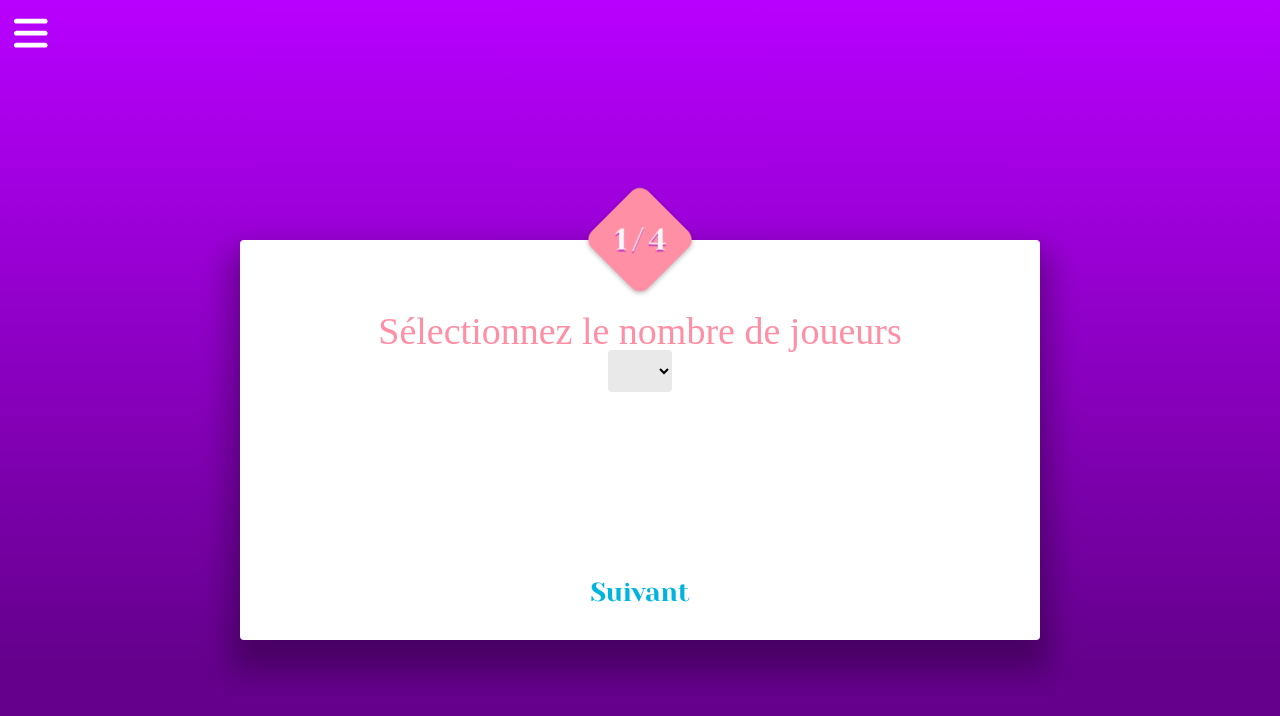
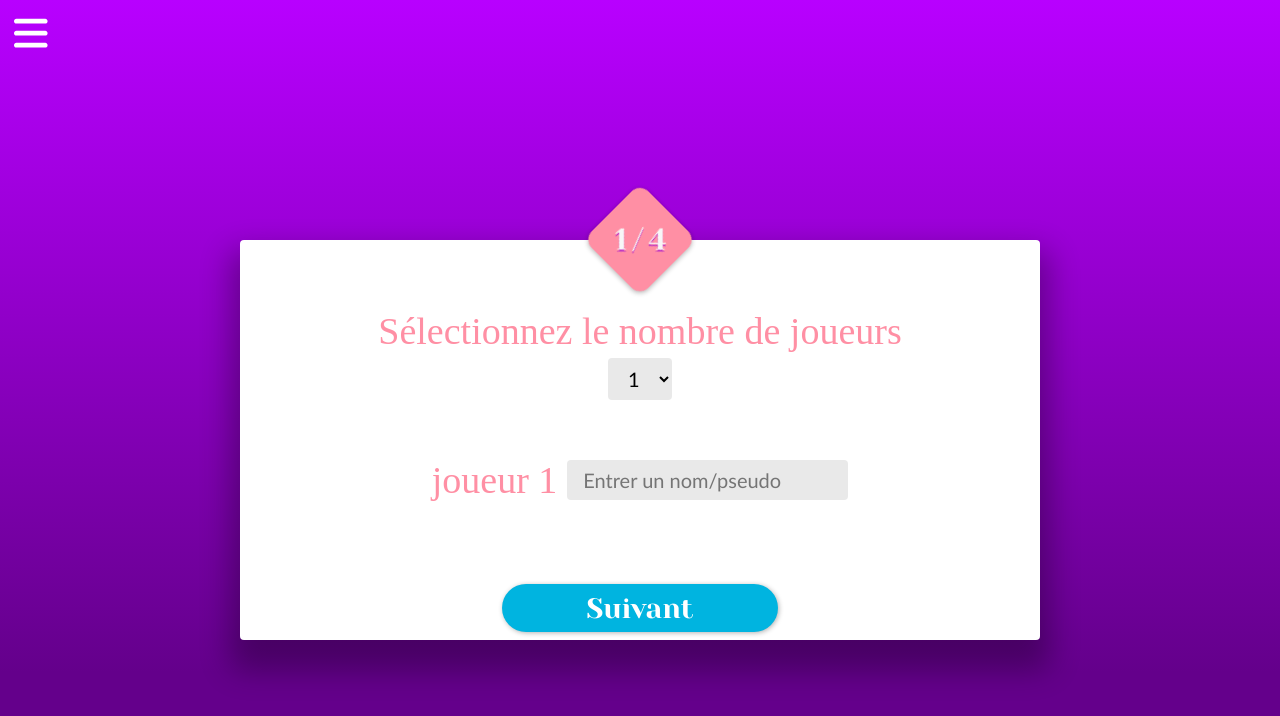
Before and after one commit to SergioTrinquet/Memory_Game, a Vue app: page /settings in a window 1280 px wide. Shown: the top 716 px of the page. Built offline with nearby package versions, Linux system fonts and the light colour scheme; a web font is replaced by a local one.

Commit message:
Modif boutons nav. + ameliorat° controle de saisie

```diff
--- a/src/views/Settings.vue
+++ b/src/views/Settings.vue
@@ -9,32 +9,37 @@
     <Modal :show="selectedModal[0]">
       <div class="selection-nb-players">
         <div class="legend">Sélectionnez le nombre de joueurs</div>
-        <select
-          v-model="nbOfPlayers"
-          :class="{ 'error': errorSelectNbPlayers }"
-        >
+        <select v-model="nbOfPlayers">
           <option v-for="nb in maxNbPlayers" :key="nb">{{ nb }}</option>
         </select>
-        <div v-if="errorSelectNbPlayers" class="msg-error">Veuillez sélectionner une valeur.</div>
       </div>
-<!-- inputsPlayers: {{ inputsPlayers }} -->  <!-- TEST -->
+<!-- inputsPlayers: {{ inputsPlayers }} -->  <!-- TEST -->   <!-- msgErrorInputsPlayers: {{ msgErrorInputsPlayers }} -->  <!-- TEST -->
       <div>
         <div v-for="idx in parseInt(nbOfPlayers)" :key="idx" class="lgn-joueur">
-          <label for="joueur" class="legend">Joueur {{ idx }}</label>
-          <div>
+          <label for="joueur" class="legend">joueur {{ idx }}</label>
+          <div class="input-joueur-wrapper">
             <input
               type="text" name="joueur"
               placeholder="Entrer un nom/pseudo"
               v-model="inputsPlayers[idx - 1]"
-              :class="{ 'error': msgErrorInputsPlayers[idx - 1] != '' }"
+              :class="{ 'error': !!msgErrorInputsPlayers[idx - 1] !== false }"
             />
             <div v-if="msgErrorInputsPlayers[idx - 1] != ''" class="msg-error">{{ msgErrorInputsPlayers[idx - 1] }}</div>
           </div>
         </div>
       </div>
 
-      <div class="buttons" data-order="0" style="width: auto;">
-        <Button libelle="Suivant" @click="recordNbPlayers" />
+      <div class="buttons" data-order="0">
+        <BaseButton
+          @click="recordNbPlayers"
+          class="bt-navigation"
+          rounded
+        >
+          Suivant
+          <template v-slot:icon-right>
+            <font-awesome-icon icon="arrow-right"  class="icon-right" />
+          </template>
+        </BaseButton>
       </div>
     </Modal>
 
@@ -43,6 +48,7 @@
     <Modal :show="selectedModal[1]">
       <div class="legend">Combien de paires identiques</div>
 
+      <div class="select-settings-wrapper">
         <select
           v-model="nbPairOfCards"
           :class="{ 'error': errorSelectNbPair }"
@@ -50,28 +56,75 @@
           <option v-for="nb in optionNbPairs" :key="nb">{{ nb }}</option>
         </select>
         <div v-if="errorSelectNbPair" class="msg-error">Veuillez sélectionner une valeur.</div>
+      </div>
 
       <div class="buttons" data-order="1">
-        <Button libelle="Précédent" @click="stepBack" />
-        <Button libelle="Suivant" @click="recordNbPairs" />
+        <BaseButton
+          @click="stepBack"
+          class="bt-navigation br"
+          rounded-left rounded
+          text-align-right
+          :hover-effect="{ backgroundColor: '#03a5cc', color: '#fff' }"
+        >
+          précédent
+          <template v-slot:icon-left>
+            <font-awesome-icon icon="arrow-left" class="icon-left" />
+          </template>
+        </BaseButton>
+        <BaseButton
+          @click="recordNbPairs"
+          class="bt-navigation"
+          rounded-right
+          text-align-left
+        >
+          suivant
+          <template v-slot:icon-right>
+            <font-awesome-icon icon="arrow-right"  class="icon-right" />
+          </template>
+        </BaseButton>
       </div>
+
     </Modal>
 
 
     <!-- Sélection du thème -->
     <Modal :show="selectedModal[2]">
       <div class="legend">Choisissez un thème</div>
+      <div class="select-settings-wrapper">
         <select
           v-model="theme"
           :class="{ 'error': errorTheme }"
         >
           <option v-for="theme in optionThemes" :key="theme">{{ theme }}</option>
         </select>
+        <div v-if="errorTheme" class="msg-error">Veuillez sélectionner un thème.</div>
+      </div>
 
       <div class="buttons" data-order="2">
-        <Button libelle="Précédent" @click="stepBack" />
-        <Button libelle="Suivant" @click="recordTheme" />
+        <BaseButton
+          @click="stepBack"
+          class="bt-navigation br"
+          rounded-left rounded
+          text-align-right
+        >
+          précédent
+          <template v-slot:icon-left>
+            <font-awesome-icon icon="arrow-left" class="icon-left" />
+          </template>
+        </BaseButton>
+        <BaseButton
+          @click="recordTheme"
+          class="bt-navigation"
+          rounded-right
+          text-align-left
+        >
+          suivant
+          <template v-slot:icon-right>
+            <font-awesome-icon icon="arrow-right"  class="icon-right" />
+          </template>
+        </BaseButton>
       </div>
+
     </Modal>
 
 
@@ -93,8 +146,28 @@
       </div>
 
       <div class="buttons" data-order="3">
-        <Button libelle="Précédent" @click="stepBack" />
-        <Button libelle="Suivant" @click="recordTimeVisibleCard" />
+        <BaseButton
+          @click="stepBack"
+          class="bt-navigation br"
+          rounded-left
+          text-align-right
+        >
+          précédent
+          <template v-slot:icon-left>
+            <font-awesome-icon icon="arrow-left" class="icon-left" />
+          </template>
+        </BaseButton>
+        <BaseButton
+          @click="recordTimeVisibleCard"
+          class="bt-navigation"
+          rounded-right
+          text-align-left
+        >
+          suivant
+          <template v-slot:icon-right>
+            <font-awesome-icon icon="arrow-right"  class="icon-right" />
+          </template>
+        </BaseButton>
       </div>
     </Modal>
 
@@ -105,18 +178,17 @@
 <script setup>
   import Header from '@/components/Header.vue'
   import Modal from '@/components/base/BaseModal.vue'
-  import Button from '@/components/base/baseButtonSettings.vue'
+  import BaseButton from '@/components/base/BaseButton.vue'
 
   import { useStore } from 'vuex'
   import { ref, computed, watch } from 'vue'
   import { useRouter } from 'vue-router'
 
   let selectedModal = ref([true, false, false, false]);
-  let nbOfPlayers = ref(0);
+  let nbOfPlayers = ref(1);
   let nbPairOfCards = ref(null);
   let modalDone = ref(1);
-  let inputsPlayers = ref([]);
-  let errorSelectNbPlayers = ref(false);
+  let inputsPlayers = ref([""]);
   let msgErrorInputsPlayers = ref([]);
   let errorSelectNbPair = ref(false);
   let theme = ref(null);
@@ -127,7 +199,6 @@
   const router = useRouter();
 
   const maxNbPlayers = computed(() => store.state.max_nb_players);
-  //const optionNbPairs = computed(() => store.state.option_nb_pairs);
   const optionNbPairs = computed(() => store.state.option_nb_pairs.map(p => p.nb_pairs));
   const optionThemes = computed(() => store.state.option_themes.map(t => t.intitule));
   const objPlayer = computed(() => store.state.player);
@@ -139,27 +210,24 @@
 
   // 1ere fenêtre modale
   function recordNbPlayers(e) {
-    if(inputsPlayers.value.length == 0) {
-      errorSelectNbPlayers.value = true;
-      return false;
+    let playersArray = [];
+
+    // Gestion msgs d'erreurs
+    inputsPlayers.value.forEach((input, i) => {
+      msgErrorInputsPlayers.value.splice(i, 1, "");  // On réinitie: Suppress° du texte d'erreur
+      if(!!(input.trim()) == false) {  // Erreur qd champ est vide
+        msgErrorInputsPlayers.value.splice(i, 1, "Veuillez remplir ce champ!"); // Si champ vide: Affichage texte d'erreur
+      } else if(!!(/^[0-9a-z_-]+$/i.test(input.trim())) == false) { // Erreur qd saisie contient un autre caractère qu'une elttre, un chiffre, un _ ou un -
+        msgErrorInputsPlayers.value.splice(i, 1, "Lettres, chiffres, _ ou - uniquement!")
+      } else if(input.length < 2 || input.length > 10) { // Erreur qd pas assez ou trop de caractères
+        msgErrorInputsPlayers.value.splice(i, 1, "Entre 2 et 10 caractères")
       }
-
-    let playersArray = [];
+    })
 
     // Pour savoir si ts les champs de saisie sont remplis ou pas
     const allInputsFilled = inputsPlayers.value.every(input => !!(input.trim()));
-    //console.log("allInputsFilled", allInputsFilled); //TEST
     // Check saisies dupliquées ou pas
     const findDuplicates = inputsPlayers.value.filter((item, idx) => inputsPlayers.value.indexOf(item) !== idx)
-    //console.log("findDuplicates", findDuplicates); //TEST
-
-
-    // Gestion msg d'erreur qd chp(s) de saisie vide
-    inputsPlayers.value.forEach((input, i) => {
-      msgErrorInputsPlayers.value.splice(i, 1, "");  // On réinitie: Suppress° du texte d'erreur
-      if(!!(input.trim()) == false) msgErrorInputsPlayers.value.splice(i, 1, "Veuillez remplir ce champ!"); // Si champ vide: Affichage texte d'erreur
-    })
-
     // Gestion msg d'erreur qd saisies identiques
     if(allInputsFilled) {
       findDuplicates.forEach(duplicate => {
@@ -168,8 +236,11 @@
       })
     }
 
+    // Check si msg d'erreurs existent
+    const isMsgsError = msgErrorInputsPlayers.value.some(msg => msg !== "");
+
     // Si pas d'erreur(s) de saisie...
-    if(allInputsFilled && findDuplicates.length == 0) {
+    if(!isMsgsError) {
       inputsPlayers.value.forEach(input => {
         let joueur = { ...objPlayer };
         joueur.nom = input.trim();
@@ -187,7 +258,7 @@
   function recordNbPairs(e) {
     if(!!nbPairOfCards.value != false) {
       errorSelectNbPair.value = false;
-      store.commit('SET_NB_PAIR_OF_CARDS', nbPairOfCards.value);  // Ajout enregistremnt dans var. du store 'nb_pair_of_cards'
+      store.commit('SET_NB_PAIR_OF_CARDS', nbPairOfCards.value);  // Ajout enregistrement dans var. du store 'nb_pair_of_cards'
       moveTowardsModal(e, 1);
     } else {
       errorSelectNbPair.value = true;
@@ -226,18 +297,21 @@
 
   // Pour mettre à jour 'inputsPlayers' qd sélect° nb de joueurs
   watch(nbOfPlayers, (val) => {
-    errorSelectNbPlayers.value = false; // Réinitialisation
 
-    let newArray = [];
+    let upToDateInputsPlayers = [],
+        upToDateMsgErrors = [];
     for(var i=0; i < parseInt(val); i++) {
-      var content = !!inputsPlayers.value[i] == false ? "" : inputsPlayers.value[i];
-      newArray.push(content);
+      // Affectat° tableau saisie champ nom des joueurs
+      let content = !!inputsPlayers.value[i] == false ? "" : inputsPlayers.value[i];
+      upToDateInputsPlayers.push(content);
+
       // Affectat° tableau msg d'erreurs
-      msgErrorInputsPlayers.value.push("");
+      let msgError = !!msgErrorInputsPlayers.value[i] == false ? "" : msgErrorInputsPlayers.value[i];
+      upToDateMsgErrors.push(msgError);
     }
-    //console.log(newArray); //TEST
 
-    inputsPlayers.value = [...newArray];
+    inputsPlayers.value = [...upToDateInputsPlayers];
+    msgErrorInputsPlayers.value = [...upToDateMsgErrors];
   });
 </script>
 
@@ -253,7 +327,7 @@
 }
 select option {
   color: rgb(255, 79, 112);
-  color: rgb(255, 143, 164);
+  /* color: rgb(255, 143, 164); */
 }
 .etapes {
   padding: max(35px, 5vmin);
@@ -287,25 +361,55 @@ select option {
 .selection-nb-players {
   text-align: center;
 }
+.selection-nb-players select {
+  margin: 1vmin 0 0 0;
+}
 .lgn-joueur {
   padding: 1.7vh 0;
   display: flex;
 }
+@media screen and (max-width: 480px) {
+  .lgn-joueur {
+    align-items: center;
+    flex-direction: column;
+    padding: 1.1vmin 0;
+  }
+  .lgn-joueur input[type="text"] {
+    text-align: center;
+  }
+}
 .lgn-joueur label {
   margin: 0 10px 0 0;
+  display: flex;
+  align-items: center;
+  flex-grow: 1;
+}
+.input-joueur-wrapper {
+  position: relative;
 }
 .lgn-joueur input.error,
 select.error {
-  border: solid 2px var(--color-error);
+  /* border: solid 2px var(--color-error); */
+  box-shadow: inset 0 0 0 2px var(--color-error);
 }
 .msg-error {
   color: var(--color-error);
   position: absolute;
+  width: 100%;
+  text-align: center;
 }
+
+.select-settings-wrapper {
+  width: 100%;
+  text-align: center;
+  position: relative;
+}
+
 .buttons {
   display: flex;
   flex-direction: row;
-  width: 80%;
+  width: 100%;
+  justify-content: center;
 }
 .range {
   display: flex;
@@ -355,4 +459,28 @@ input[type="range"]::-webkit-slider-runnable-track  {
   background: transparent;
 } */
 
+
+button.bt-navigation {
+  background-color: var(--color-3);
+  color: #fff;
+  transform: translateY(3vh);
+  height: 6vh;
+  width: max(160px, 40%);
+  box-shadow: 1px 1px 5px 0px rgba(0,0,0,0.3);
+  font-size: clamp(20px, 2.5vw, 28px)
+}
+button.bt-navigation.br {
+  border-right: solid 1px #fff;
+}
+.icon-left,
+.icon-right {
+  position: absolute;
+  z-index: 1;
+}
+.icon-left {
+  left: 12px;
+}
+.icon-right {
+  right: 12px;
+}
 </style>
```
Lines whose indentation alone changed are shown as unchanged.
